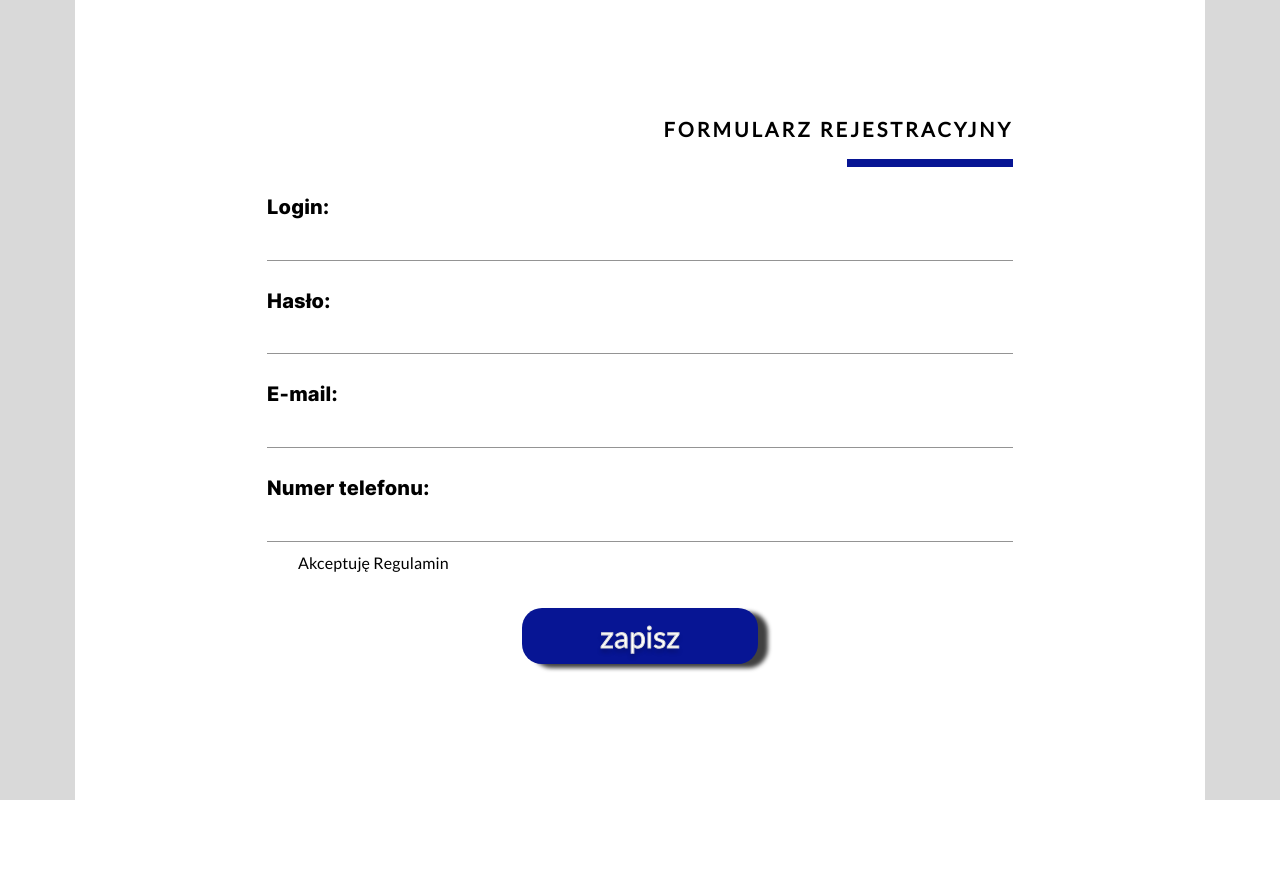
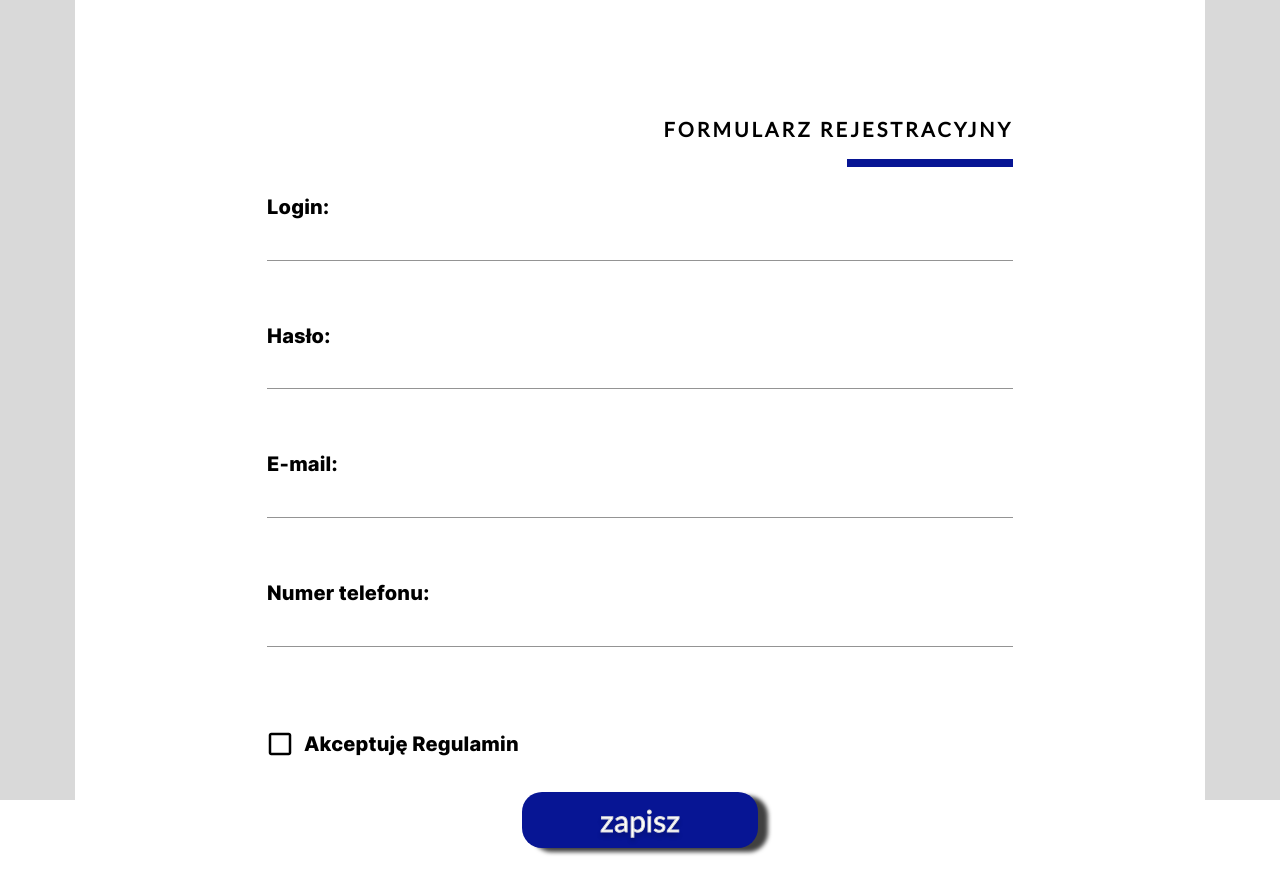
Before and after one commit to Samouczek/form-app, a React (Create React App) app: page /registration in a window 1280 px wide. Shown: the top 894 px of the page. Before the commit the page ends 800 px from the top, so only its background shows below. Built offline with nearby package versions, Linux system fonts and the light colour scheme.

Commit message:
add form styled

```diff
--- a/src/components/RegistrationFormPage/index.tsx
+++ b/src/components/RegistrationFormPage/index.tsx
@@ -1,9 +1,18 @@
-import { MouseEvent, useContext, useEffect } from 'react';
+import { MouseEvent, useContext } from 'react';
 import { FormikProps, useFormik } from 'formik';
 import * as yup from 'yup';
+import CheckBoxOutlineBlankOutlinedIcon from '@mui/icons-material/CheckBoxOutlineBlankOutlined';
+import CheckBoxIcon from '@mui/icons-material/CheckBox';
+import { Checkbox, FormControlLabel, FormHelperText, FormControl } from '@mui/material';
 
 import CustomContainer from '@components/shared/CustomContainer';
-import { StyledBox, StyledHeading } from '@components/RegistrationFormPage/style';
+import {
+	StyledBox,
+	StyledFormControl,
+	StyledFormControlLabel,
+	StyledHeading,
+	StyledText,
+} from '@components/RegistrationFormPage/style';
 import CustomButton from '@components/shared/CustomButton';
 import CustomInput from '@components/shared/CustomInput';
 import { REGISTRATION } from '@constants/components';
@@ -12,7 +21,6 @@
 import { NComponents } from '@typings/components';
 import { StarWarsContext } from '@context/StarWars';
 import { sendForm } from '@queries/sendForm';
-import { Checkbox, FormControlLabel, FormHelperText } from '@mui/material';
 
 const phoneRegExp =
 	/^(?:(?:(?:\+|00)?48)|(?:\(\+?48\)))?(?:1[2-8]|2[2-69]|3[2-49]|4[1-8]|5[0-9]|6[0-35-9]|[7-8][1-9]|9[145])\d{7}$/;
@@ -78,7 +86,7 @@
 					<h1>{REGISTRATION.HEADING}</h1>
 				</StyledHeading>
 				<CustomInput
-					helperText={touchedName && nameError}
+					helperText={nameError ? touchedName && nameError : ' '}
 					onChange={handleChange}
 					value={name}
 					error={touchedName && Boolean(nameError)}
@@ -90,7 +98,7 @@
 					type='text'
 				/>
 				<CustomInput
-					helperText={touchedPassword && passwordError}
+					helperText={passwordError ? touchedPassword && passwordError : ' '}
 					onChange={handleChange}
 					value={password}
 					error={touchedPassword && Boolean(passwordError)}
@@ -102,7 +110,7 @@
 					type='password'
 				/>
 				<CustomInput
-					helperText={touchedEmail && emailError}
+					helperText={emailError ? touchedEmail && emailError : ' '}
 					onChange={handleChange}
 					value={email}
 					error={touchedEmail && Boolean(emailError)}
@@ -114,7 +122,7 @@
 					type='text'
 				/>
 				<CustomInput
-					helperText={touchedPhoneNumber && phoneNumberError}
+					helperText={phoneNumberError ? touchedPhoneNumber && phoneNumberError : ' '}
 					onChange={handleChange}
 					value={phoneNumber}
 					error={touchedPhoneNumber && Boolean(phoneNumberError)}
@@ -125,7 +133,8 @@
 					formLabel={REGISTRATION.PHONE_NUMBER_LABEL}
 					type='text'
 				/>
-				<FormControlLabel
+				<StyledFormControl sx={{ marginTop: '2.375rem' }}>
+					<StyledFormControlLabel
 						control={
 							<Checkbox
 								checked={acceptsRegulations}
@@ -133,13 +142,27 @@
 								name='acceptsRegulations'
 								id='acceptsRegulations'
 								disableRipple={true}
+								sx={{ fontSize: '1.875rem' }}
+								checkedIcon={<CheckBoxIcon sx={{ fontSize: '1.875rem' }} />}
+								icon={
+									<CheckBoxOutlineBlankOutlinedIcon
+										sx={{
+											fontSize: '1.875rem',
+											color:
+												touchedAcceptsRegulations && acceptsRegulationsError
+													? theme.palette.error.main
+													: theme.palette.text.primary,
+										}}
+									/>
+								}
 							/>
 						}
 						label={REGISTRATION.ACCEPT_REGULATIONS}
 					/>
 					{touchedAcceptsRegulations && acceptsRegulationsError && (
-					<FormHelperText error={true}>{REGISTRATION.ACCEPT_REGULATIONS_HELPER_TEXT}</FormHelperText>
+						<StyledText>{REGISTRATION.ACCEPT_REGULATIONS_HELPER_TEXT}</StyledText>
 					)}
+				</StyledFormControl>
 				<CustomButton
 					type='submit'
 					backgroundColor={theme.palette.primary.main}
--- a/src/components/RegistrationFormPage/style.ts
+++ b/src/components/RegistrationFormPage/style.ts
@@ -1,5 +1,5 @@
 import styled from 'styled-components';
-import { Box } from '@mui/material';
+import { Box, FormControl, FormControlLabel } from '@mui/material';
 
 import { theme } from '@shared-styles/theme';
 
@@ -37,3 +37,40 @@
 		background-color: ${theme.palette.primary.main};
 	}
 `;
+
+export const StyledFormControl = styled(FormControl)`
+	.MuiFormControl-root {
+		position: relative;
+	}
+`;
+export const StyledFormControlLabel = styled(FormControlLabel)`
+	.MuiFormControlLabel-label {
+		font-family: 'Inter', sans-serif;
+		color: ${theme.palette.text.primary};
+		font-weight: 700;
+		font-size: 1.25rem;
+		line-height: 2rem;
+	}
+`;
+
+export const StyledText = styled.p`
+	font-family: 'Inter', sans-serif;
+	color: ${theme.palette.error.main};
+	font-weight: 300;
+	font-style: italic;
+	font-size: 1.25rem;
+	line-height: 2rem;
+	position: absolute;
+	top: 50%;
+	transform: translateY(-50%);
+	right: 18%;
+	margin: 0;
+
+	@media (max-width: 1130px) {
+		position: relative;
+		top: 0;
+		transform: translateY(0);
+
+		right: 0;
+	}
+`;
```
Lines whose indentation alone changed are shown as unchanged.
